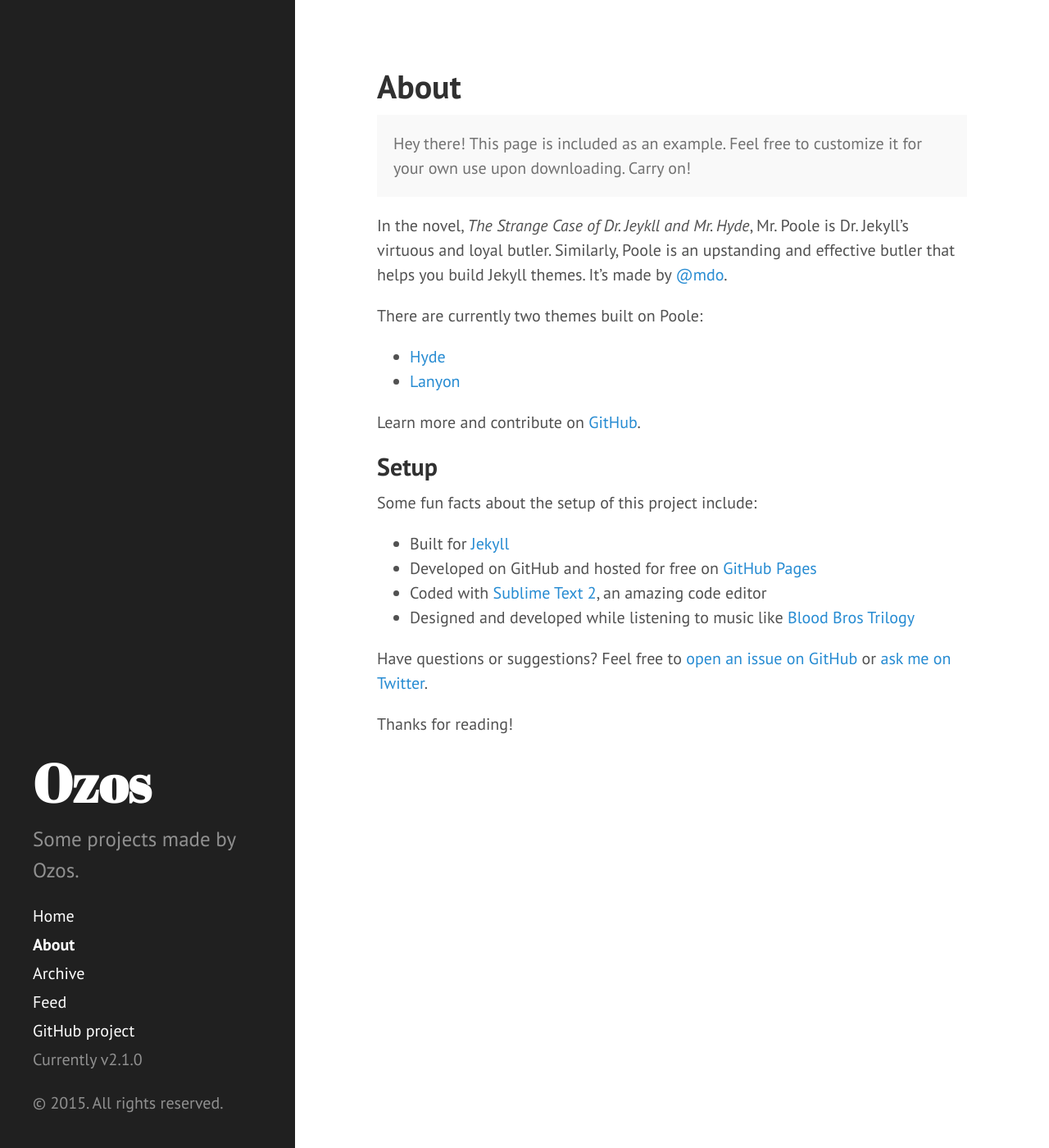
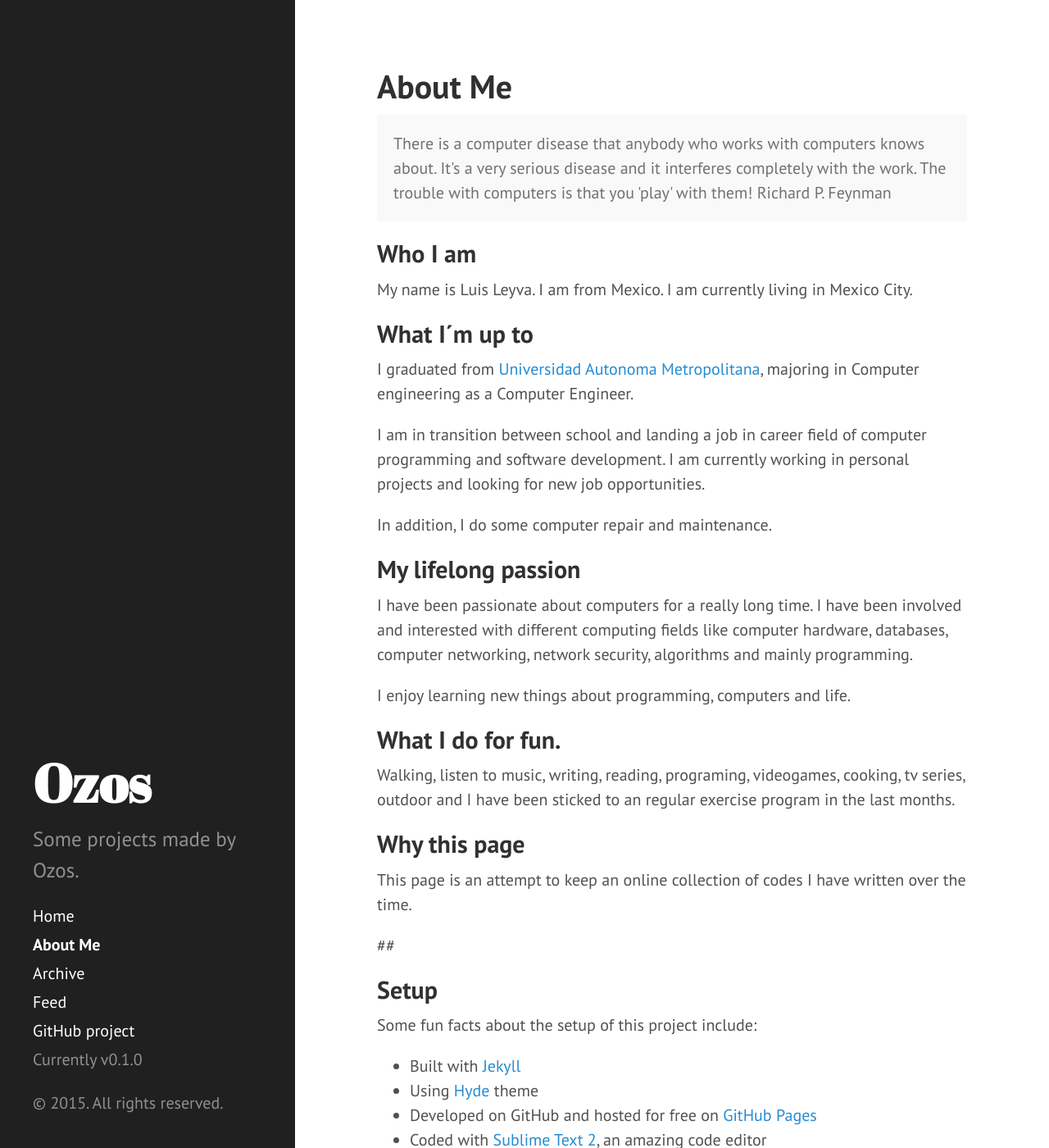
Before and after one commit to ozos/ozos.github.io, a Jekyll site: the page built from about.md, in a window 1280 px wide and 1400 px high. Shown: the whole window at 82% size. Built offline with Jekyll 4.4.1, drawn with Linux system fonts in a browser that asks for light colours; Markdown is read by kramdown in place of the engine named in the settings; some of the changed text lies outside the part shown.

Commit message:
added About me

```diff
--- a/_config.yml
+++ b/_config.yml
@@ -20,7 +20,7 @@ author:
 paginate:         1
 
 # Custom vars
-version:          2.1.0
+version:          0.1.0
 
 github:
   repo:           https://github.com/ozos
--- a/about.md
+++ b/about.md
@@ -1,30 +1,49 @@
 ---
 layout: page
-title: About
+title: About Me
 ---
 
 <p class="message">
-  Hey there! This page is included as an example. Feel free to customize it for your own use upon downloading. Carry on!
-</p>
+  There is a computer disease that anybody who works with computers knows about. It's a very serious disease and it interferes completely with the work. The trouble with computers is that you 'play' with them!
 
-In the novel, *The Strange Case of Dr. Jeykll and Mr. Hyde*, Mr. Poole is Dr. Jekyll's virtuous and loyal butler. Similarly, Poole is an upstanding and effective butler that helps you build Jekyll themes. It's made by [@mdo](https://twitter.com/mdo).
+Richard P. Feynman </p>
 
-There are currently two themes built on Poole:
+##Who I am
 
-* [Hyde](http://hyde.getpoole.com)
-* [Lanyon](http://lanyon.getpoole.com)
+My name is Luis Leyva. I am from Mexico. I am currently living in Mexico City.
 
-Learn more and contribute on [GitHub](https://github.com/poole).
+## What I´m up to
+
+I graduated from [Universidad Autonoma Metropolitana](http://www.azc.uam.mx/), majoring in Computer engineering as a Computer Engineer.
+
+I am in transition between school and landing a job in career field of computer programming and software development. I am currently working in personal projects and looking for new job opportunities.
+
+In addition, I do some computer repair and maintenance.
+
+## My lifelong passion
+
+I have been passionate about computers for a really long time. I have been involved and interested with different computing fields like computer hardware, databases, computer networking, network security, algorithms and mainly programming.
+
+I enjoy learning new things about programming, computers and life.
+
+## What I do for fun.
+
+Walking, listen to music, writing, reading, programing, videogames, cooking, tv series, outdoor and I have been sticked to an regular exercise program in the last months.
+
+## Why this page
+
+This page is an attempt to keep an online collection of codes I have written over the time.
+
+##
 
 ## Setup
 
 Some fun facts about the setup of this project include:
 
-* Built for [Jekyll](http://jekyllrb.com)
+* Built with [Jekyll](http://jekyllrb.com)
+* Using [Hyde](http://hyde.getpoole.com) theme
 * Developed on GitHub and hosted for free on [GitHub Pages](https://pages.github.com)
 * Coded with [Sublime Text 2](http://sublimetext.com), an amazing code editor
-* Designed and developed while listening to music like [Blood Bros Trilogy](https://soundcloud.com/maddecent/sets/blood-bros-series)
 
-Have questions or suggestions? Feel free to [open an issue on GitHub](https://github.com/poole/issues/new) or [ask me on Twitter](https://twitter.com/mdo).
-
+Have questions or suggestions? Feel free to contact me at [GitHub](https://github.com/ozos).
 Thanks for reading!
```
Also changed, not shown: _posts/2015-01-20-Introduction.md (+2 -2 lines).
